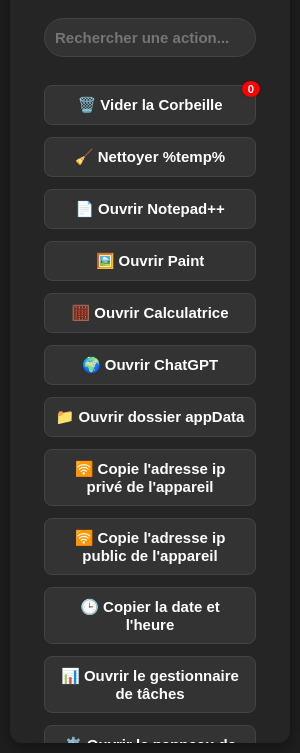
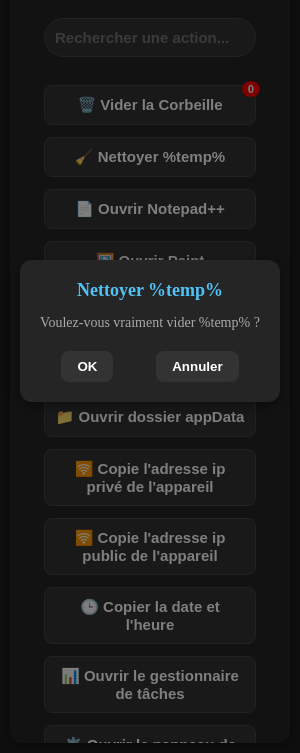
Before and after one commit to mercred123/QuickAcces, an Electron app: page popup/popup.html in a window 300 px wide. Both pictures are taken after a click on the button "🧹 Nettoyer %temp%". Shown: the part 91-844 px from the top of the page. Drawn offline with Linux system fonts and the light colour scheme; no server answers.

Commit message:
new button + popup confirmation

```diff
--- a/popup/popup.css
+++ b/popup/popup.css
@@ -185,3 +185,61 @@
   background: var(--button-hover);
   border-color: var(--button-border-hover);
 }
+
+.floating-popup {
+  position: fixed;
+  top: 0;
+  left: 0;
+  width: 100%;
+  height: 100%;
+  background: rgba(0,0,0,0.5); /* assombrir le fond */
+  display: none; /* caché par défaut */
+  align-items: center;
+  justify-content: center;
+  z-index: 9999;
+}
+
+.floating-popup-content {
+  background: var(--background-color-popup);
+  border-radius: 12px;
+  padding: 20px;
+  width: 260px; /* taille fixe petite */
+  box-shadow: 0 4px 15px rgba(0,0,0,0.4);
+  animation: fadeIn 0.2s ease-in-out;
+  text-align: center;
+}
+
+.floating-popup-content h2 {
+  margin-top: 0;
+  font-size: 18px;
+  color: var(--header-color);
+}
+
+.floating-popup-content p {
+  margin: 10px 0 20px;
+  color: var(--paragraph-color);
+}
+
+.popup-buttons {
+  display: flex;
+  justify-content: space-around;
+}
+
+.popup-buttons button {
+  padding: 8px 16px;
+  border: none;
+  border-radius: 8px;
+  background: var(--button-background);
+  color: var(--button-color);
+  font-weight: bold;
+  cursor: pointer;
+}
+
+.popup-buttons button:hover {
+  background: var(--button-hover);
+}
+
+@keyframes fadeIn {
+  from { opacity: 0; transform: scale(0.95); }
+  to { opacity: 1; transform: scale(1); }
+}
--- a/popup/popup.html
+++ b/popup/popup.html
@@ -44,6 +44,19 @@
       <button class="button" id="btn_ControlPanel">
         ⚙️ Ouvrir le panneau de configuration
       </button>
+      <button class="button" id='btn_ProgramFiles'>
+        📂 Ouvrir le dossier Program Files
+      </button>
+    </div>
+    <div id="floatingPopup" class="floating-popup">
+      <div class="floating-popup-content">
+        <h2 id="floatingPopupTitle">Titre</h2>
+        <p id="floatingPopupMessage">Message</p>
+        <div class="popup-buttons">
+          <button id="floatingPopupOk">OK</button>
+          <button id="floatingPopupCancel">Annuler</button>
+        </div>
+      </div>
     </div>
   </body>
 </html>
--- a/popup/popup.js
+++ b/popup/popup.js
@@ -11,11 +11,33 @@
   btn_DateTime: "getFormattedDateTime",
   btn_TaskManager: "TaskManager",
   btn_ControlPanel: "ControlPanel",
+  btn_ProgramFiles: "ProgramFilesPath",
+};
+
+const confirmButtons = {
+  btn_Dustbin: {
+    title: "Vider la corbeille",
+    message: "Voulez-vous vraiment vider la corbeille ?",
+    afterAction: refreshTrashCount
+  },
+  btn_TrashTemp: {
+    title: "Nettoyer %temp%",
+    message: "Voulez-vous vraiment vider %temp% ?",
+    afterAction: null
+  }
 };
 
 for (const [btnId, actionName] of Object.entries(buttons)) {
   document.getElementById(btnId).addEventListener("click", () => {
-    window.electronAPI[actionName]();
+    if (confirmButtons[btnId]) {
+      const { title, message, afterAction } = confirmButtons[btnId];
+      showFloatingPopup(title, message, async () => {
+        await window.electronAPI[actionName]();
+        if (afterAction) await afterAction();
+      });
+    } else {
+      window.electronAPI[actionName]();
+    }
   });
 }
 
@@ -65,3 +87,31 @@
     });
   });
 });
+
+function showFloatingPopup(title, message, onConfirm) {
+  document.getElementById("floatingPopupTitle").textContent = title;
+  document.getElementById("floatingPopupMessage").textContent = message;
+  document.getElementById("floatingPopup").style.display = "flex";
+
+  const okBtn = document.getElementById("floatingPopupOk");
+  const cancelBtn = document.getElementById("floatingPopupCancel");
+
+  // Supprimer les anciens events
+  okBtn.replaceWith(okBtn.cloneNode(true));
+  cancelBtn.replaceWith(cancelBtn.cloneNode(true));
+
+  // Récupérer les nouveaux
+  const newOkBtn = document.getElementById("floatingPopupOk");
+  const newCancelBtn = document.getElementById("floatingPopupCancel");
+
+  newOkBtn.addEventListener("click", () => {
+    hideFloatingPopup();
+    if (typeof onConfirm === "function") onConfirm();
+  });
+
+  newCancelBtn.addEventListener("click", hideFloatingPopup);
+}
+
+function hideFloatingPopup() {
+  document.getElementById("floatingPopup").style.display = "none";
+}
--- a/preload.js
+++ b/preload.js
@@ -1,7 +1,7 @@
 const { contextBridge, ipcRenderer } = require('electron');
 
 contextBridge.exposeInMainWorld('electronAPI', {
-    CleanerTrash: () => ipcRenderer.send('CleanerTrash'),
+    CleanerTrash: () => ipcRenderer.invoke('CleanerTrash'),
     CleanerTemp: () => ipcRenderer.send('CleanerTemp'),
     NotepadPlusPlus: () => ipcRenderer.send('NotepadPlusPlus'),
     OpennerPaint: () => ipcRenderer.send('OpennerPaint'),
@@ -19,6 +19,7 @@
     getFormattedDateTime: () => ipcRenderer.invoke('get-formatted-date-time'),
     TaskManager: () => ipcRenderer.send('TaskManager'),
     ControlPanel: () => ipcRenderer.send('ControlPanel'),
+    ProgramFilesPath: () => ipcRenderer.send('ProgramFilesPath'),
 });
 
 contextBridge.exposeInMainWorld('settingsAPI', {
```
Also changed, not shown: main.js (+24 -7 lines), systeme/utils.js (+12 -2 lines).
